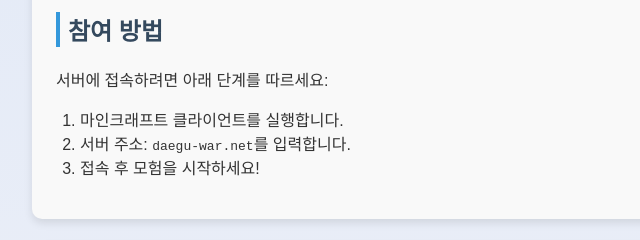
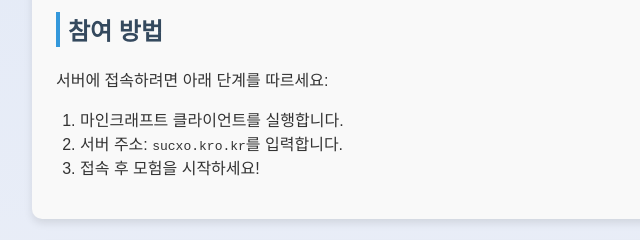
Before and after one commit to seju1121/kk, a plain HTML site: page index.html in a window 1280 px wide. Shown: the part 900-1140 px from the top of the page, 0-640 px from the left. Drawn offline with Linux system fonts and the light colour scheme.

Commit message:
Update index.html

```diff
--- a/index.html
+++ b/index.html
@@ -142,7 +142,7 @@
             <p>서버에 접속하려면 아래 단계를 따르세요:</p>
             <ol>
                 <li>마인크래프트 클라이언트를 실행합니다.</li>
-                <li>서버 주소: <code>daegu-war.net</code>를 입력합니다.</li>
+                <li>서버 주소: <code>sucxo.kro.kr</code>를 입력합니다.</li>
                 <li>접속 후 모험을 시작하세요!</li>
             </ol>
         </section>
```
